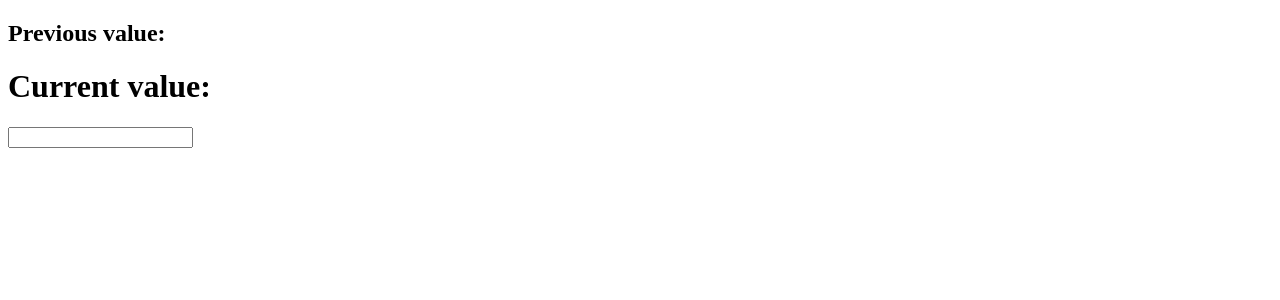
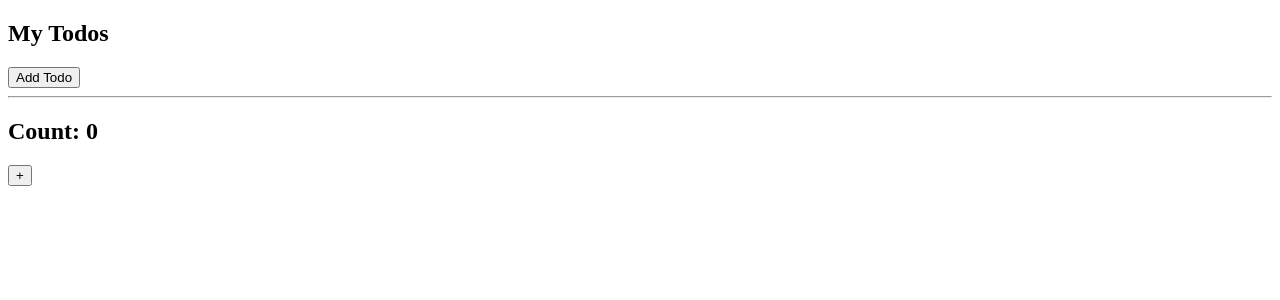
Before and after one commit to shiningflash/react-demos, a React (Create React App) app: page / in a window 1280 px wide. Shown: the top 300 px of the page. Built offline with nearby package versions, Linux system fonts and the light colour scheme.

Commit message:
hook updated

```diff
--- /dev/null
+++ b/src/hooks-practice/Callback/Callback.js
@@ -0,0 +1,23 @@
+import { useState } from "react";
+import Todos from "./Todos";
+
+function Callback() {
+    const [count, setCount] = useState(0);
+    const [todos, setTodos] = useState([]);
+
+    const increment = () => setCount(count => count + 1);
+    const addTodo = () => setTodos(todos => [...todos, "New Todo"]);
+
+    return (
+        <>
+            <Todos todos={todos} addTodos={addTodo}/>
+            <hr/>
+            <div>
+                <h2>Count: {count}</h2>
+                <button onClick={increment}>+</button>
+            </div>
+        </>
+    )
+}
+
+export default Callback;
--- /dev/null
+++ b/src/hooks-practice/Callback/Todos.js
@@ -0,0 +1,14 @@
+const Todos = ({ todos, addTodos }) => {
+    console.log("Child render");
+    return (
+        <>
+            <h2>My Todos</h2>
+            {todos.map((todo, index) => {
+                return <p key={index}>{todo}</p>;
+            })}
+            <button onClick={addTodos}>Add Todo</button>
+        </>
+    )
+}
+
+export default Todos;
--- a/src/index.js
+++ b/src/index.js
@@ -1,5 +1,6 @@
 import reactDom from 'react-dom';
-import TrackingStateChange from './hooks-practice/TrackingStateChange';
+import Callback from './hooks-practice/Callback/Callback';
+// import TrackingStateChange from './hooks-practice/TrackingStateChange';
 // import AccessingDOM from './hooks-practice/AccessingDOM';
 // import RenderCount from './hooks-practice/RenderCount';
 // import Component1 from './hooks-practice/Context';
@@ -27,4 +28,4 @@ import TrackingStateChange from './hooks-practice/TrackingStateChange';
 //     return <h1> {x} {(x > 10 ? "Greater than 10": "Less then 10")}</h1>
 // }
 
-reactDom.render(<TrackingStateChange/>, document.getElementById('root'));
+reactDom.render(<Callback/>, document.getElementById('root'));
```
